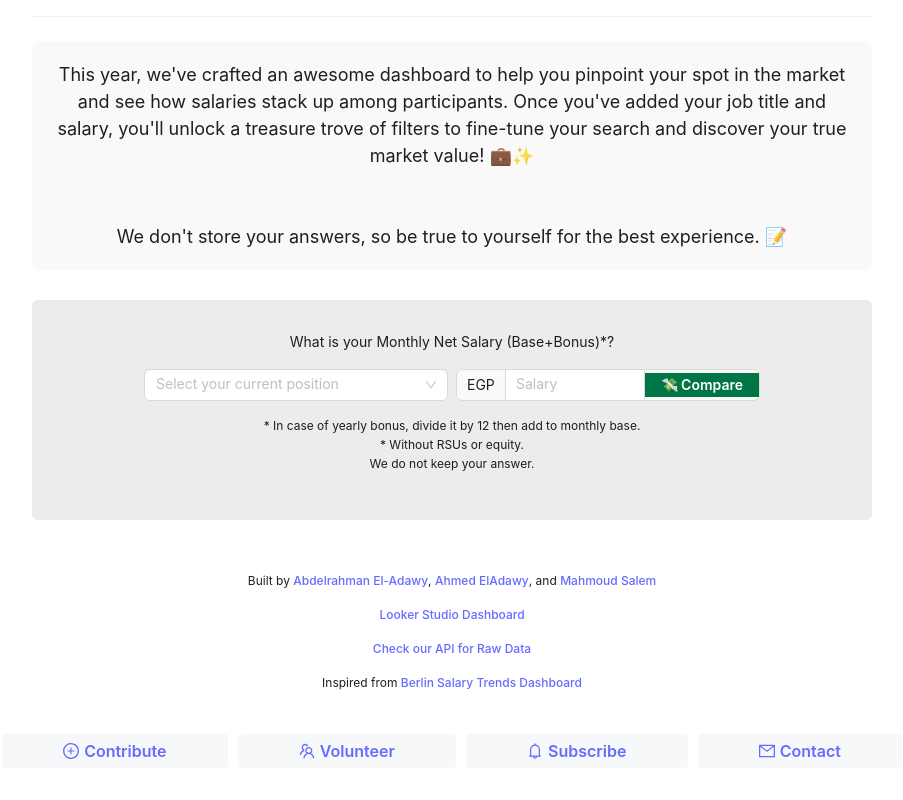
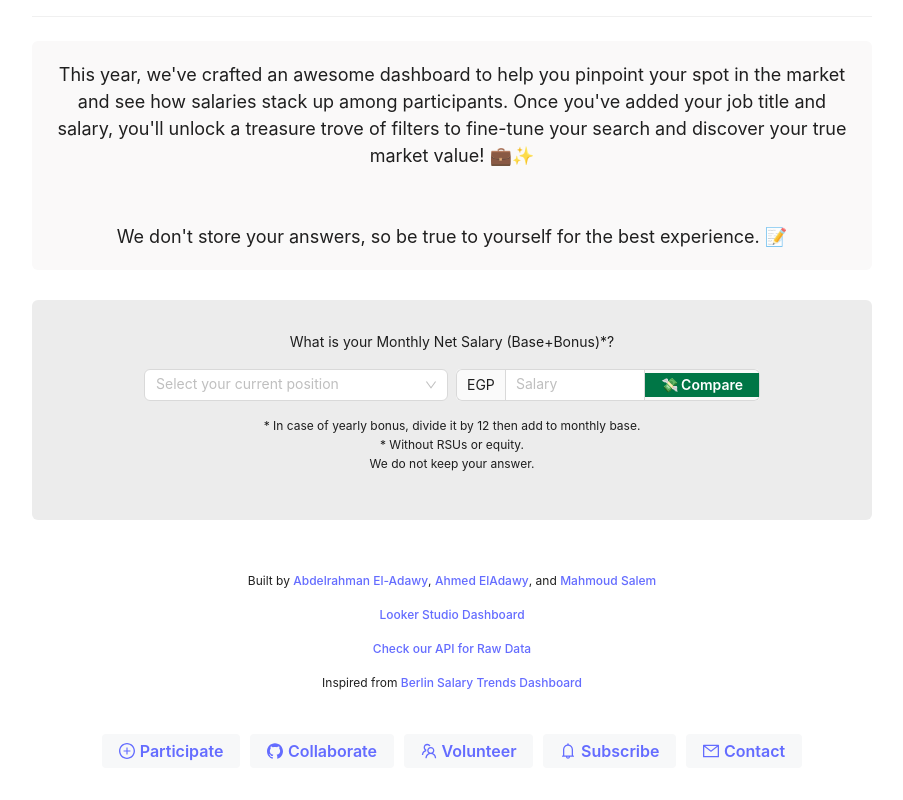
Before and after one commit to egytech-fyi/egytech-fyi, a React (Vite) app: page /dashboard in a window 1280 px wide. Shown: the part 234-1034 px from the top of the page, without its empty margins (188-1091 px from the left). Built offline with nearby package versions, Linux system fonts and the light colour scheme.

Commit message:
collaborate to github added

```diff
--- a/src/components/Footer.tsx
+++ b/src/components/Footer.tsx
@@ -1,4 +1,10 @@
-import { MailOutlined, BellOutlined, PlusCircleOutlined, TeamOutlined } from '@ant-design/icons'
+import {
+  MailOutlined,
+  BellOutlined,
+  PlusCircleOutlined,
+  TeamOutlined,
+  GithubOutlined,
+} from '@ant-design/icons'
 import '@styles/Footer.styles.scss'
 
 const FooterNotes = () => {
@@ -47,7 +53,11 @@ const FooterActions = () => {
         href='https://docs.google.com/forms/d/e/1FAIpQLSfBAjjgs14SQ9i3Dgo6BDPp-m7sxqHaUt4kFOghV-44knIUPg/viewform'
         target='_blank'>
         <PlusCircleOutlined />
-        Contribute
+        Participate
+      </a>
+      <a href='https://github.com/egytech-fyi' target='_blank'>
+        <GithubOutlined />
+        Collaborate
       </a>
       <a
         href='https://docs.google.com/forms/d/e/1FAIpQLSfKS-ZBzixfgOlsqpMEmn65_Em1Ek1-wOLXfhrXHORP9gsp0g/viewform?usp=sf_link'
--- a/src/styles/Footer.styles.scss
+++ b/src/styles/Footer.styles.scss
@@ -18,7 +18,7 @@
 }
 
 .footer-actions {
-    max-width: 900px;
+    max-width: 700px;
     margin: 0 auto;
     color: var(--accent-color);
 
```
